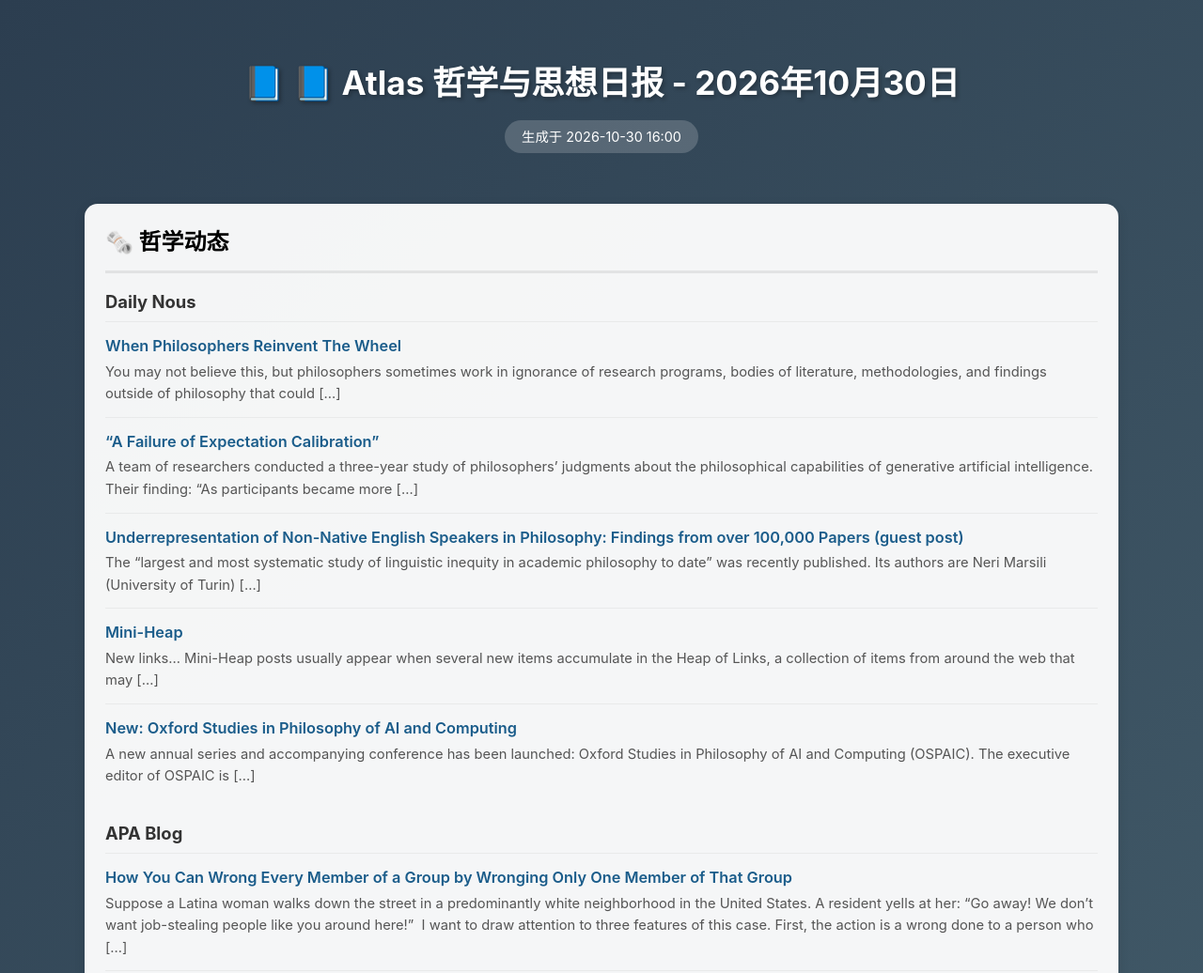
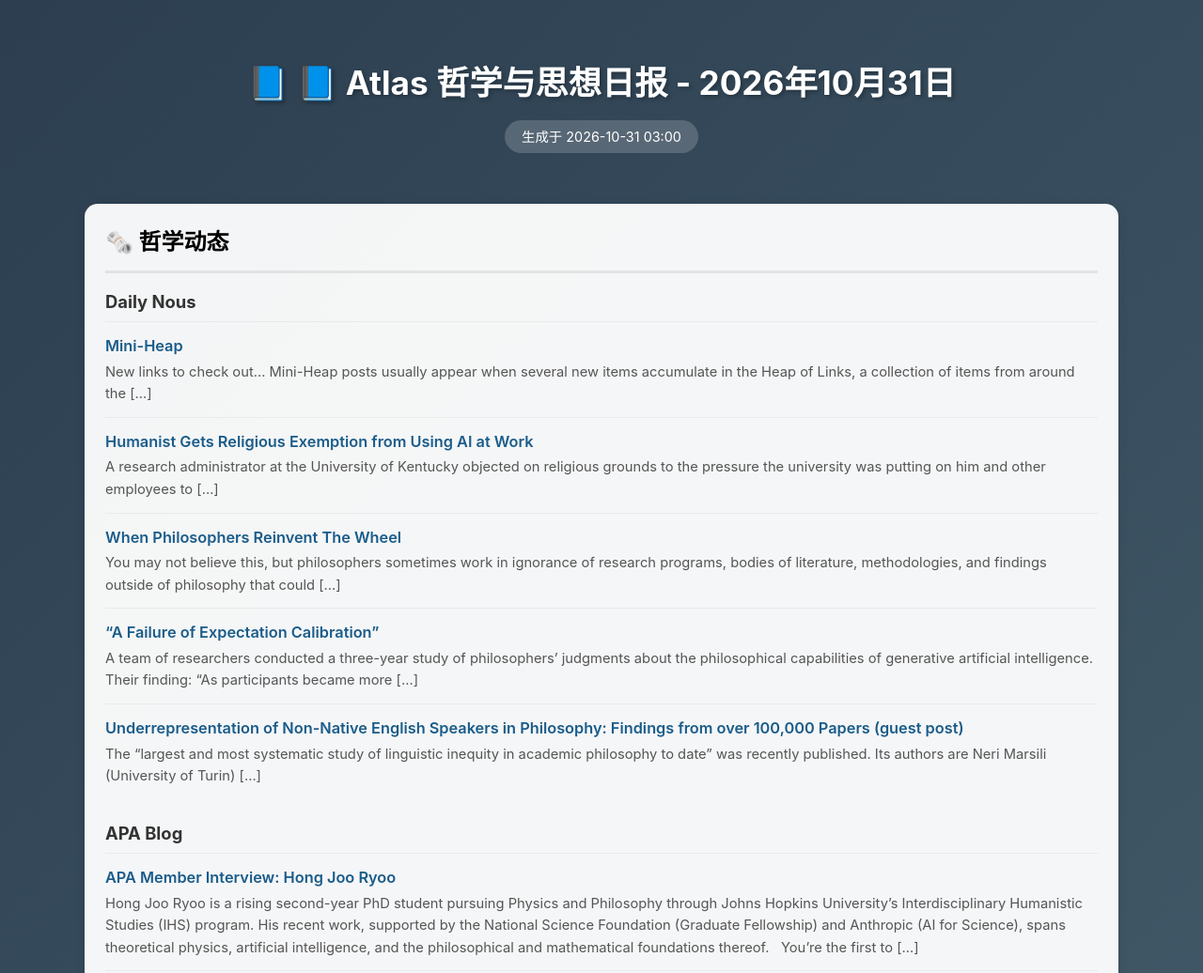
Before and after one commit to maximjavis-beep/atlas, a website: page index.html in a window 1280 px wide. Shown: the top 1036 px of the page at 94% size. Drawn offline with Linux system fonts and the light colour scheme.

Commit message:
Update: 2026-10-31 Atlas data

```diff
--- a/index.html
+++ b/index.html
@@ -4,7 +4,7 @@
 <meta charset="UTF-8">
 <meta name="viewport" content="width=device-width, initial-scale=1.0">
 <meta name="referrer" content="no-referrer">
-<title>📘 Atlas 哲学与思想日报 - 2026年10月30日</title>
+<title>📘 Atlas 哲学与思想日报 - 2026年10月31日</title>
 <meta name="description" content="全球哲学研讨情报追踪系统 - 每日更新哲学学术资讯">
 <meta property="og:title" content="📘 Atlas 哲学与思想日报">
 <meta property="og:description" content="全球哲学研讨情报追踪系统 - 每日更新哲学学术资讯">
@@ -50,23 +50,23 @@
 <body>
 <div class="container">
 <header>
-<h1>📘 📘 Atlas 哲学与思想日报 - 2026年10月30日</h1>
-<div class="time">生成于 2026-10-30 16:00</div>
+<h1>📘 📘 Atlas 哲学与思想日报 - 2026年10月31日</h1>
+<div class="time">生成于 2026-10-31 03:00</div>
 </header>
 <section class="region"><h2>🗞️ 哲学动态</h2>
 <div class="source"><h3>Daily Nous</h3>
+<div class="article"><div class="body"><a href="https://dailynous.com/2026/10/30/mini-heap-735/" target="_blank" rel="noopener">Mini-Heap</a><div class="sum">New links to check out&#8230; Mini-Heap posts usually appear when several new items accumulate in the&#160;Heap of Links, a collection of items from around the [&#8230;]</div></div></div>
+<div class="article"><div class="body"><a href="https://dailynous.com/2026/10/30/humanist-gets-religious-exemption-from-using-ai-at-work/" target="_blank" rel="noopener">Humanist Gets Religious Exemption from Using AI at Work</a><div class="sum">A research administrator at the University of Kentucky objected on religious grounds to the pressure the university was putting on him and other employees to [&#8230;]</div></div></div>
 <div class="article"><div class="body"><a href="https://dailynous.com/2026/10/29/when-philosophers-reinvent-the-wheel/" target="_blank" rel="noopener">When Philosophers Reinvent The Wheel</a><div class="sum">You may not believe this, but philosophers sometimes work in ignorance of research programs, bodies of literature, methodologies, and findings outside of philosophy that could [&#8230;]</div></div></div>
 <div class="article"><div class="body"><a href="https://dailynous.com/2026/10/28/a-failure-of-expectation-calibration/" target="_blank" rel="noopener">“A Failure of Expectation Calibration”</a><div class="sum">A team of researchers conducted a three-year study of philosophers&#8217; judgments about the philosophical capabilities of generative artificial intelligence. Their finding: &#8220;As participants became more [&#8230;]</div></div></div>
 <div class="article"><div class="body"><a href="https://dailynous.com/2026/10/28/underrepresentation-of-non-native-english-speakers-in-philosophy-findings-from-over-100000-papers-guest-post/" target="_blank" rel="noopener">Underrepresentation of Non-Native English Speakers in Philosophy: Findings from over 100,000 Papers (guest post)</a><div class="sum">The &#8220;largest and most systematic study of linguistic inequity in academic philosophy to date&#8221; was recently published. Its authors are Neri Marsili (University of Turin) [&#8230;]</div></div></div>
-<div class="article"><div class="body"><a href="https://dailynous.com/2026/10/28/mini-heap-734/" target="_blank" rel="noopener">Mini-Heap</a><div class="sum">New links&#8230; Mini-Heap posts usually appear when several new items accumulate in the Heap of Links, a collection of items from around the web that may [&#8230;]</div></div></div>
-<div class="article"><div class="body"><a href="https://dailynous.com/2026/10/27/new-oxford-studies-in-philosophy-of-ai-and-computing/" target="_blank" rel="noopener">New: Oxford Studies in Philosophy of AI and Computing</a><div class="sum">A new annual series and accompanying conference has been launched: Oxford Studies in Philosophy of AI and Computing (OSPAIC). The executive editor of OSPAIC is [&#8230;]</div></div></div>
 </div>
 <div class="source"><h3>APA Blog</h3>
+<div class="article"><div class="body"><a href="https://blog.apaonline.org/2026/10/30/apa-member-interview-hong-joo-ryoo/" target="_blank" rel="noopener">APA Member Interview: Hong Joo Ryoo</a><div class="sum">Hong Joo Ryoo is a rising second-year PhD student pursuing Physics and Philosophy through Johns Hopkins University&#8217;s Interdisciplinary Humanistic Studies (IHS) program. His recent work, supported by the National Science Foundation (Graduate Fellowship) and Anthropic (AI for Science), spans theoretical physics, artificial intelligence, and the philosophical and mathematical foundations thereof. &#160; You&#8217;re the first to [&#8230;]</div></div></div>
 <div class="article"><div class="body"><a href="https://blog.apaonline.org/2026/10/29/how-you-can-wrong-every-member-of-a-group-by-wronging-only-one-member-of-that-group/" target="_blank" rel="noopener">How You Can Wrong Every Member of a Group by Wronging Only One Member of That Group</a><div class="sum">Suppose a Latina woman walks down the street in a predominantly white neighborhood in the United States. A resident yells at her: “Go away! We don’t want job-stealing people like you around here!”&#160; I want to draw attention to three features of this case. First, the action is a wrong done to a person who [&#8230;]</div></div></div>
 <div class="article"><div class="body"><a href="https://blog.apaonline.org/2026/10/28/whose-work-is-it-anyways-the-impossibility-of-properly-citing-artificial-intelligence/" target="_blank" rel="noopener">Whose Work Is It Anyways? The Impossibility of Properly Citing Artificial Intelligence</a><div class="sum">The arrival of new technology inevitably comes with systemic pressures to adopt, rather than prohibit, its use. When it comes to the use of large language models (LLMs), which I’ll call the ‘common chatbots,’ adoption comes with the familiar challenges: there is no sure-fire way to detect chatbot-generated text, and many detectors have unacceptably high [&#8230;]</div></div></div>
 <div class="article"><div class="body"><a href="https://blog.apaonline.org/2026/10/28/jane-doe-and-the-paradigm-case-of-rape/" target="_blank" rel="noopener">Reframing Rape: Shifting the Imaginary of Sexual Violence after Jane Doe</a><div class="sum">Eighty years before Jane Doe was sexually assaulted by seven fraternity brothers at Cornell, Recy Taylor was gang-raped by six white men in Abbeville, Alabama. Despite both women reporting these assaults to police, neither was adequately investigated or prosecuted; both received legal re-assessment after persistent women—Rosa Parks, in Taylor’s case, and four brave student journalists [&#8230;]</div></div></div>
 <div class="article"><div class="body"><a href="https://blog.apaonline.org/2026/10/28/can-democracy-be-fixed/" target="_blank" rel="noopener">Can Democracy Be Fixed?</a><div class="sum">In 2021, the US was designated a backsliding democracy for the first time in International IDEA’s Global State of Democracy Report. In 2026, Gothenburg’s V-DEM Institute concurred, calling backsliding in the US “unprecedented.” Both organizations associate backsliding mainly with institutional breakdowns, yet the erosion of democracy lies also within the citizenry. Among US citizens, confidence [&#8230;]</div></div></div>
-<div class="article"><div class="body"><a href="https://blog.apaonline.org/2026/10/28/worms-all-the-way-down-reintroducing-the-question-focused-pedagogy-series/" target="_blank" rel="noopener">“Worms All the Way Down”: Reintroducing the Question-Focused Pedagogy Series</a><div class="sum">I have so many questions. And it feels as though, at least in philosophy, as soon as I start to answer one, another three arise. One can of worms contains another two cans of worms, which themselves contain more cans of worms, in a seemingly never-ending sequence of worms all the way down. I’m Lauren. [&#8230;]</div></div></div>
 </div>
 </section>
 <section class="region"><h2>💭 思想随笔</h2>
@@ -78,5 +78,5 @@
 <div class="article"><div class="body"><a href="https://www.eurozine.com/familie-als-ideologisches-kampffeld/?utm_source=rss&utm_medium=rss&utm_campaign=familie-als-ideologisches-kampffeld" target="_blank" rel="noopener">Familie als ideologisches Kampffeld</a><div class="sum"></div></div></div>
 </div>
 </section>
-<footer>📘 每日自动生成 · 2026-10-30 16:00</footer>
+<footer>📘 每日自动生成 · 2026-10-31 03:00</footer>
 </div></body></html>
```
